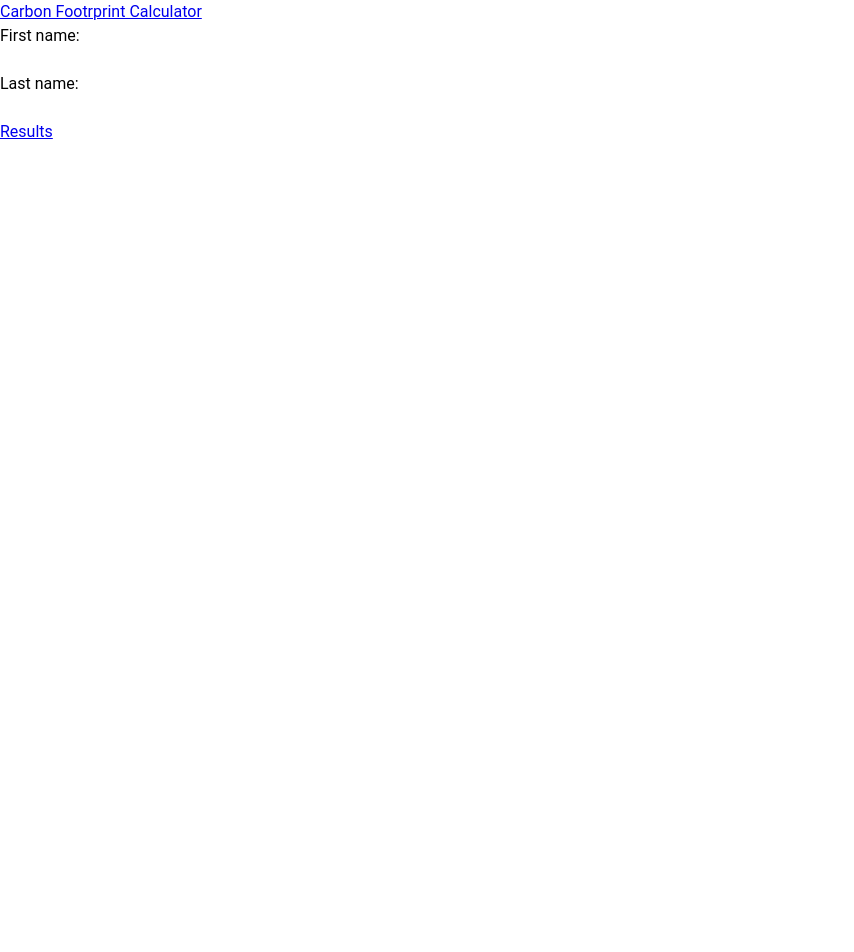
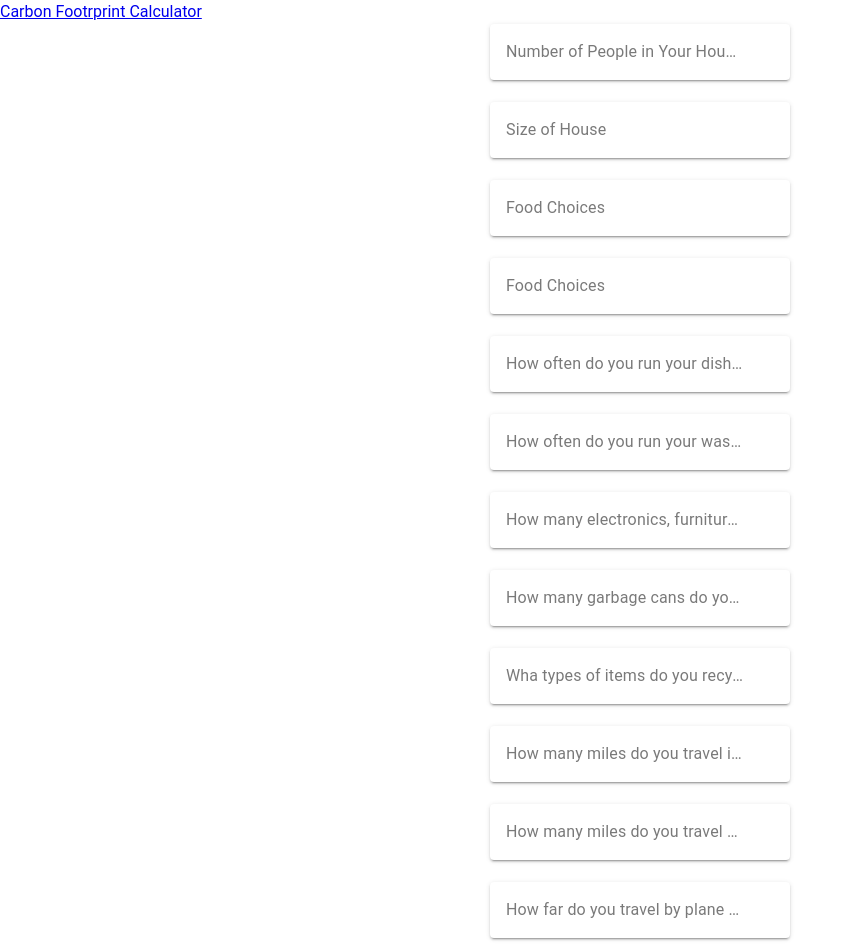
Before and after one commit to DarianR13/CarbonCrusher, a Vue app in the folder CC/: page /calculator in a window 1280 px wide. Shown: the top 952 px of the page, without its empty margins (0-854 px from the left). Before the commit the page ends 800 px from the top, so only its background shows below. Built offline with nearby package versions, Linux system fonts and the light colour scheme.

Commit message:
Form UI finished

```diff
--- a/CC/src/App.vue
+++ b/CC/src/App.vue
@@ -1,6 +1,7 @@
 <template>
   <nav>
     <RouterLink to="/calculator">Carbon Footrprint Calculator</RouterLink>
+
   </nav>
   <main>
     <RouterView />
--- a/CC/src/components/Calculator.vue
+++ b/CC/src/components/Calculator.vue
@@ -1,13 +1,105 @@
 <template>
-    <h1></h1>
-    <nav>
-        <form>
+   <v-sheet class="mx-auto" width="300">
+    <v-form @submit.prevent>
+        <v-select
+        v-model="NumHousehold"
+        label="Number of People in Your Household"
+        :items="['1', '2', '3', '4', '5', '6+']"
+        variant="solo"
+        ></v-select>
+        <v-select
+        v-model="HouseHoldSize"
+        label="Size of House"
+        :items="['Large', 'Medium','Small', 'Apartment' ]"
+        variant="solo"
+        ></v-select>
+        <v-select
+        v-model="NumHousehold"
+        label="Food Choices"
+        :items="['Consume domestic meat daily', 'Consume domestic meat a few times a week', 'Vegetarian', 'Vegan', 'Mainly convenience food', 'Mix of fresh and convenience food', 'Only fresh,localy grown,hunted food' ]"
+        variant="solo"
+        ></v-select>
+        <v-select
+        v-model="FoodChoices"
+        label="Food Choices"
+        :items="['Consume domestic meat daily', 'Consume domestic meat a few times a week', 'Vegetarian', 'Vegan', 'Mainly convenience food', 'Mix of fresh and convenience food', 'Only fresh,localy grown,hunted food' ]"
+        variant="solo"
+        ></v-select>
+        <v-select
+        v-model="Dishwasher"
+        label="How often do you run your dishwasher a week?"
+        :items="['9+ times', '4-9 times', '1-3 times' , 'I do not have a dishwasher']"
+        variant="solo"
+        ></v-select>
+        <v-select
+        v-model="WashingMachine"
+        label="How often do you run your washing machine a week?"
+        :items="['9+ times', '4-9 times', '1-3 times' , 'I do not have a washing machine']"
+        variant="solo"
+        ></v-select>
+        <v-select
+        v-model="Purchases"
+        label="How many electronics, furniture, and other large household items do you buy a year?"
+        :items="['7+', '5-7', '3-5' , '1-2', '0 or only secondhand']"
+        variant="solo"
+        ></v-select>
+        <v-select
+        v-model="Waste"
+        label="How many garbage cans do you fill per week"
+        :items="['4+', '3', '2' , '1', 'less than a one can']"
+        variant="solo"
+        ></v-select>
+        <v-select
+        v-model="Recycle"
+        label="Wha types of items do you recycle?"
+        :items="['Glass', 'Plastic', 'Paper' , 'Aluminum', 'Steel', 'Composting food waste', 'I do not recycle']"
+        variant="solo"
+        ></v-select>
+        <v-select
+        v-model="Car"
+        label="How many miles do you travel in your personal vehicle a year?"
+        :items="['15,000+', '10,000-15,000', '1,000-10,000', 'less than 1,000', '0 or I do not have a car']"
+        variant="solo"
+        ></v-select>
+        <v-select
+        v-model="Bus"
+        label="How many miles do you travel via public transportation a year?"
+        :items="['20,000+', '15,000-20,000', '10,000-15,000', '1,000-10,000', 'less than 1,000', '0 or I do not use public transportation']"
+        variant="solo"
+        ></v-select>
+        <v-select
+        v-model="Plane"
+        label="How far do you travel by plane per year"
+        :items="['Mostely within the state', 'Mostly to nearby states or countries', 'Mostly to other continents', 'I do not fly']"
+        variant="solo"
+        ></v-select>
 
-  <label for="fname">First name:</label><br>
-  <input type="text" id="fname" name="fname"><br>
-  <label for="lname">Last name:</label><br>
-  <input type="text" id="lname" name="lname">
+      <v-btn class="mt-2" type="submit" block>Submit</v-btn>
+    </v-form>
+  </v-sheet>
+  <nav>
+        <RouterLink to="/calculator/results">Results</RouterLink>
+    </nav>
+    </template>
 
-  </form>
-        <RouterLink to="/calculator/results">Results</RouterLink>
-    </nav></template>
+<script>
+export default{
+    data(){
+        return{
+            NumHousehold: null,
+            HouseHoldSize: null,
+            FoodChoices: null,
+            Dishwasher: null,
+            WashingMachine: null,
+            Purchases: null,
+            Waste: null,
+            Recycle: null,
+            Car: null,
+            Bus: null,
+            Plane: null,
+
+        }
+    }
+}
+
+</script>
```
